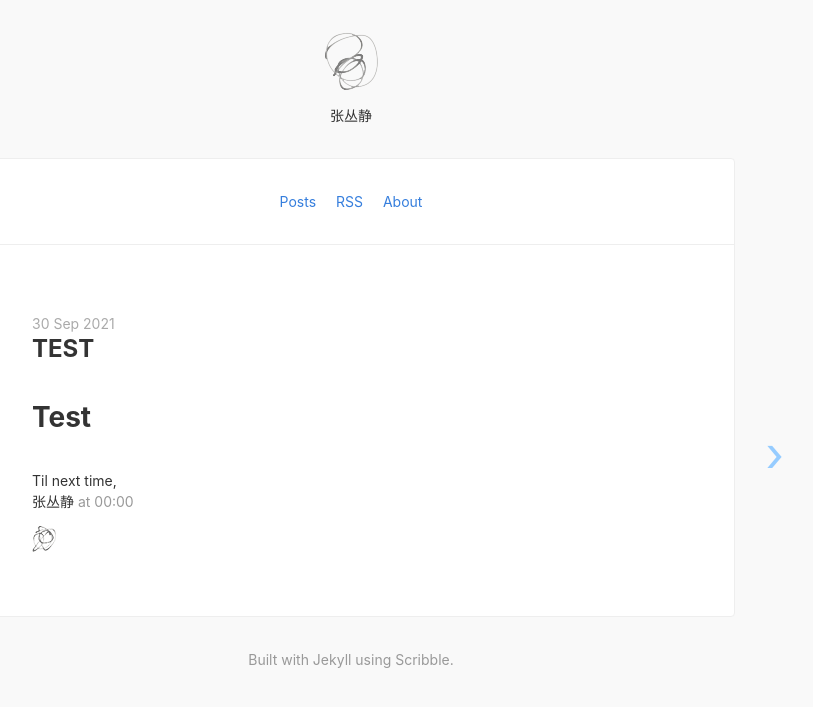
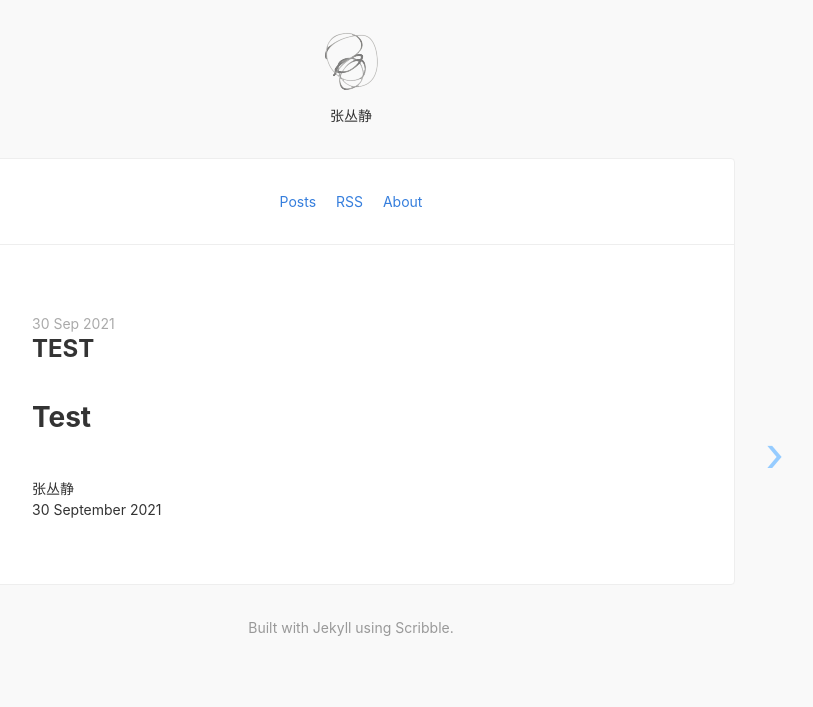
Before and after one commit to vmrss/vmrss.github.io, a Jekyll site: the page built from _posts/2021-09-30-test.md, in a window 1280 px wide. Shown: the top 707 px of the page, without its empty margins (289-1102 px from the left). Built offline with Jekyll 4.4.1, drawn with Linux system fonts in a browser that asks for light colours; nearby versions of some CDN libraries.

Commit message:
Format signoff strings.

```diff
--- a/_includes/signoff.html
+++ b/_includes/signoff.html
@@ -1,6 +1,5 @@
-<p class="mt4">
-  Til next time,<br>
+<br />
+<div>
   {{ site.signoff }}
-  <span class="silver">{{ page.date | date: "at %H:%M" }}</span>
-</p>
-<img src="{{ site.url }}/images/scribble3.png" alt="scribble" />
+  <div class="muted date">{{ page.date | date_to_long_string }}</div>
+</div>
```
